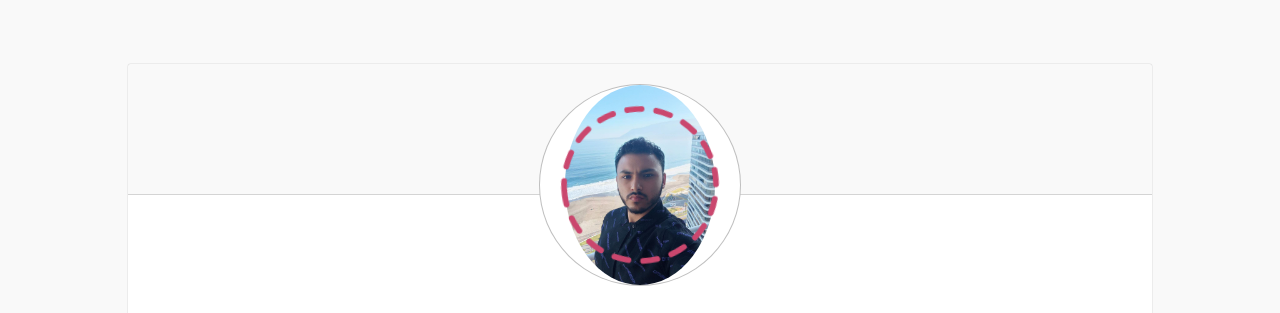
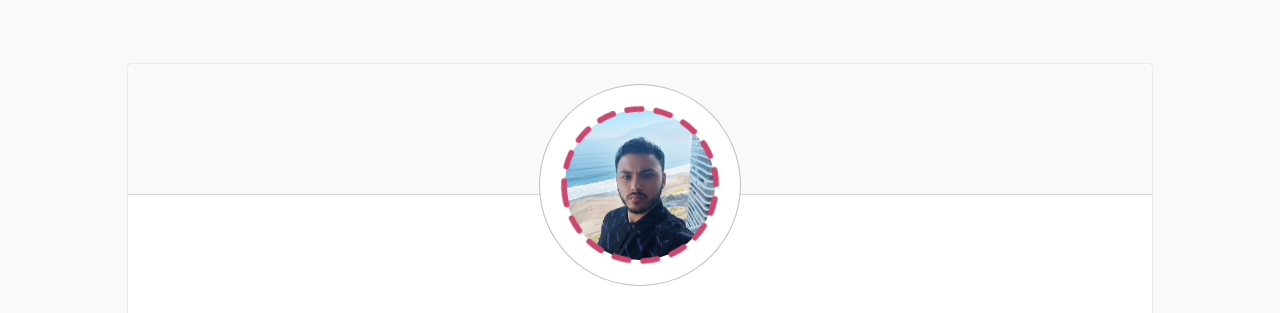
Before and after one commit to 00Mateo00/first-nelify-deploy, a website built with webpack: page public/index.html in a window 1280 px wide. Shown: the top 313 px of the page. Built offline with nearby package versions, Linux system fonts and the light colour scheme.

Commit message:
personalizado

```diff
--- a/src/styles/main.css
+++ b/src/styles/main.css
@@ -277,7 +277,9 @@ body {
 
 .card_photo img {
 	width: 150px;
-	border-radius: 50%
+	height: 150px;
+	border-radius: 50%;
+	object-fit: cover;
 }
 
 .card_title {
--- a/src/styles/vars.scss
+++ b/src/styles/vars.scss
@@ -1,4 +1,4 @@
-$color-black: red ;
+$color-black: black ;
 
 body{
   color: $color-black;
```
